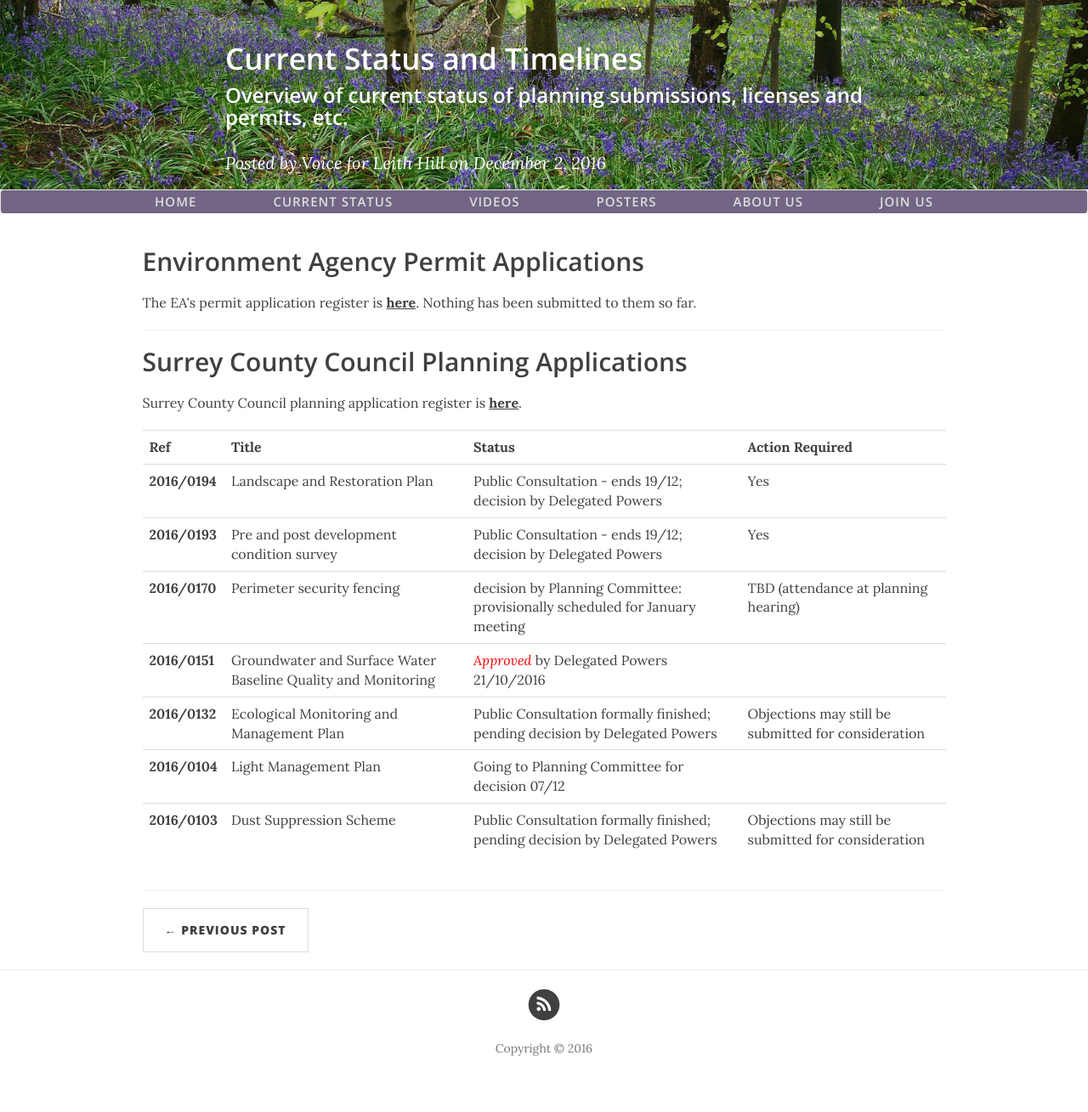
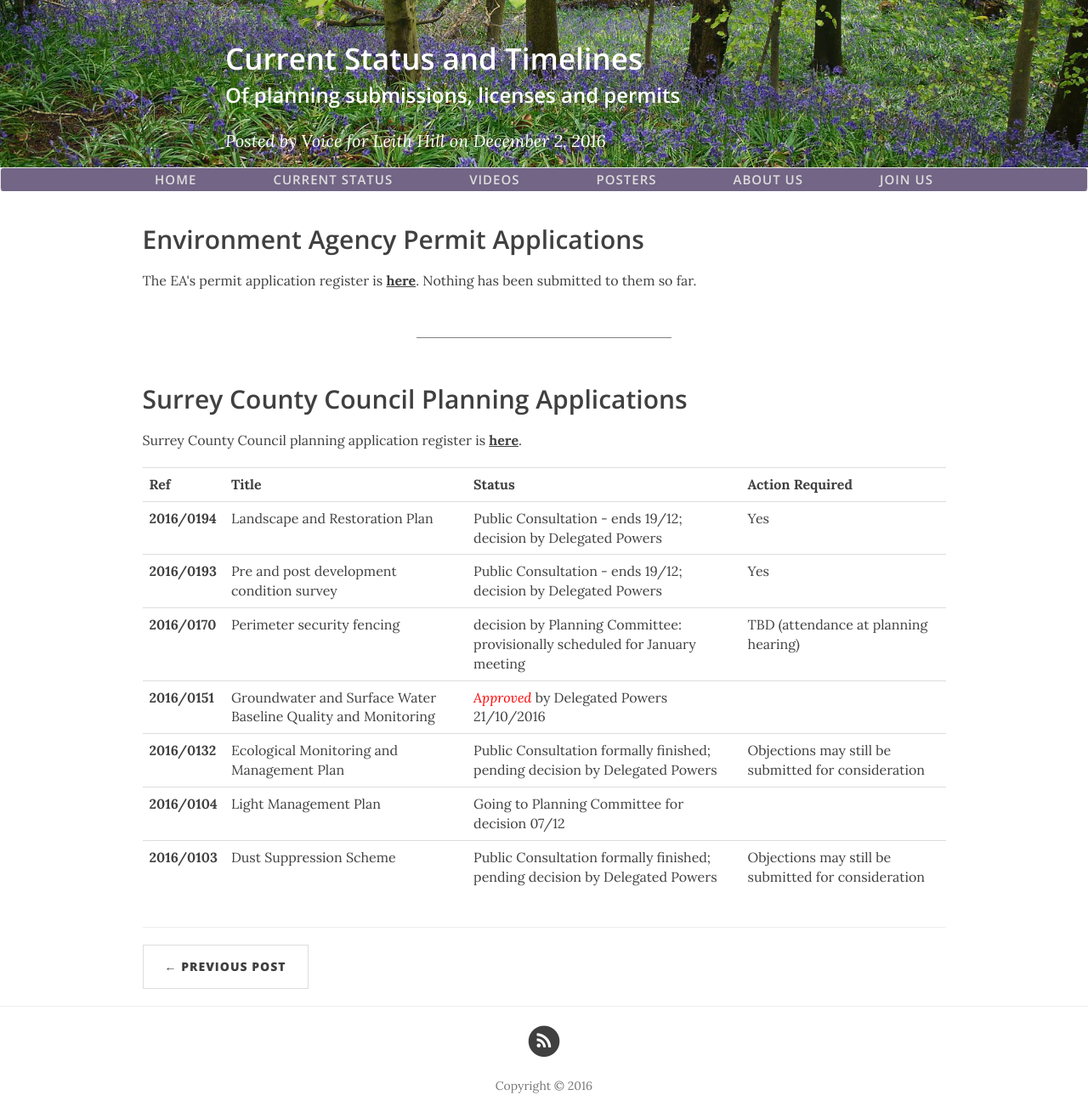
Before and after one commit to voiceforleithhill/v4lh-site-gen, a Jekyll site: the page built from _posts/2016-09-19-timelines.markdown, in a window 1280 px wide. Shown: the whole page at 85% size. Built offline with Jekyll 4.4.1, drawn with Linux system fonts in a browser that asks for light colours; nearby versions of some CDN libraries; before the commit the page ends 1265 px from its top, so only the background shows below that.

Commit message:
Formatting tweaks

```diff
--- a/_includes/status.html
+++ b/_includes/status.html
@@ -1,7 +1,7 @@
 <h2>Environment Agency Permit Applications</h2>
 <p>The EA's permit application register is <a href="https://www.gov.uk/government/collections/environmental-permitting-notices-of-applications-made"><strong>here</strong></a>. Nothing has been submitted to them so far.</p>
 
-<hr class="short">
+<hr class="spacer">
 
 <h2>Surrey County Council Planning Applications</h2>
 <p>Surrey County Council planning application register is <a href="http://planning.surreycc.gov.uk/planapplist.aspx"><strong>here</strong></a>. </p>
--- a/_posts/2016-09-19-timelines.markdown
+++ b/_posts/2016-09-19-timelines.markdown
@@ -1,7 +1,7 @@
 ---
 layout:     post
 title:      "Current Status and Timelines"
-subtitle:   "Overview of current status of planning submissions, licenses and permits, etc."
+subtitle:   "Of planning submissions, licenses and permits"
 date:       2016-12-02 19:50:24
 author:     "Voice for Leith Hill"
 header-img: "img/banner.jpg"
--- a/css/clean-blog.css
+++ b/css/clean-blog.css
@@ -48,6 +48,12 @@ hr.small {
   margin: 15px auto;
   border-width: 2px;
   border-color: white;
+}
+hr.spacer {
+  max-width: 300px;
+  margin: 55px auto;
+  border-width: 1px;
+  border-color: #808080;
 }
 em.approved {
   color: #f00;
```
Also changed, not shown: less/clean-blog.less (+7 -0 lines), css/clean-blog.min.css.
